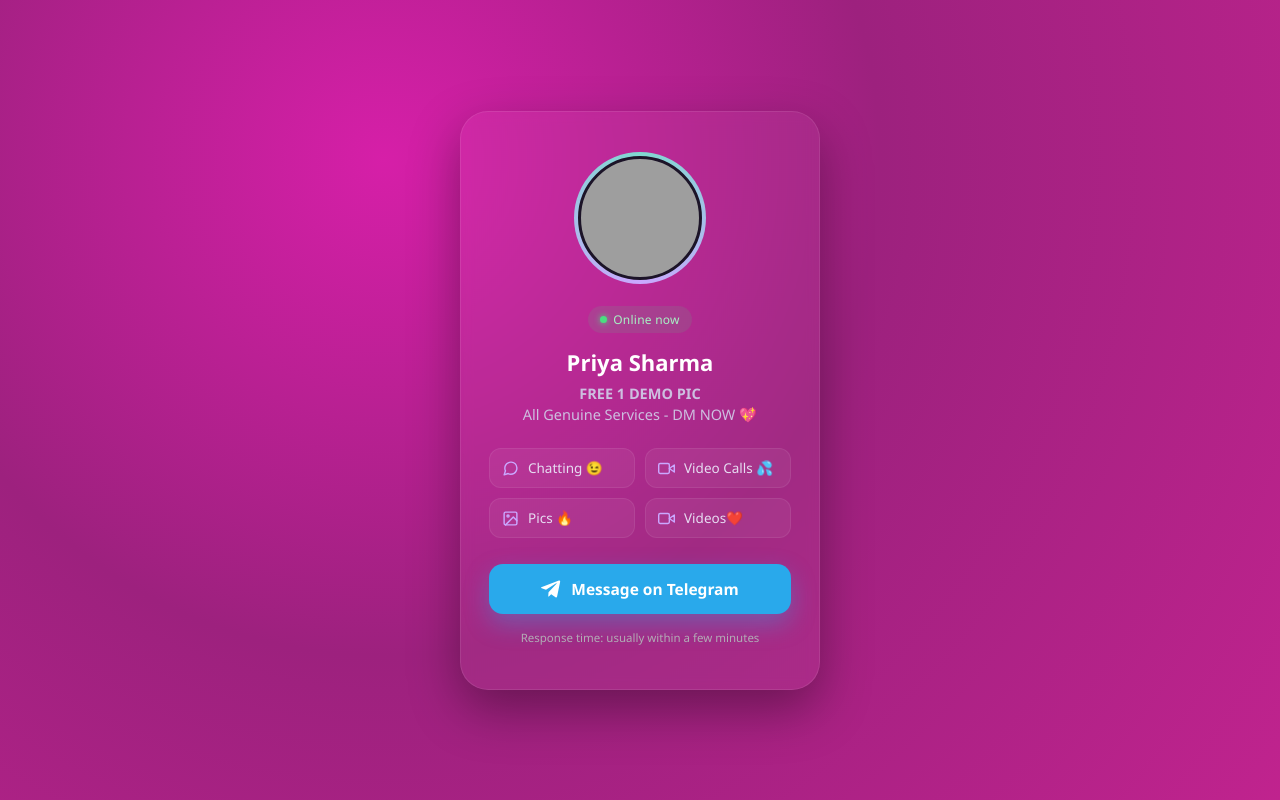
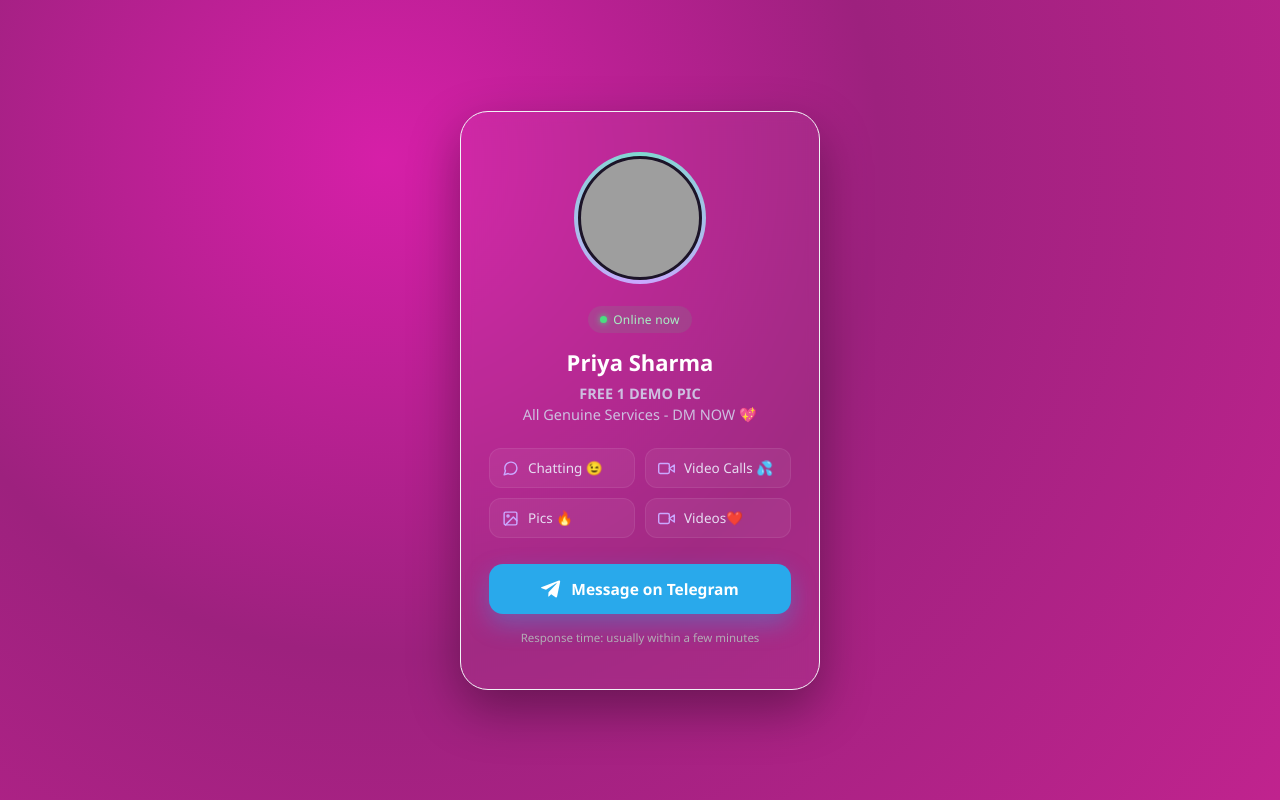
Before and after one commit to chatmigohelp-sys/landing, a plain HTML site: page index.html in a window 1280 px wide. Drawn offline with Linux system fonts and the light colour scheme; grey boxes are pictures that could not be loaded.

Commit message:
Update index.html

```diff
--- a/index.html
+++ b/index.html
@@ -45,7 +45,7 @@
       width: 100%;
       max-width: 360px;
       background: rgba(255, 255, 255, 0.045);
-      border: 1px solid rgba(255, 255, 255, 0.09);
+       border: 1px solid rgb(241, 244, 246);
       backdrop-filter: blur(6px);
       border-radius: 28px;
       padding: 40px 28px 32px;
```
